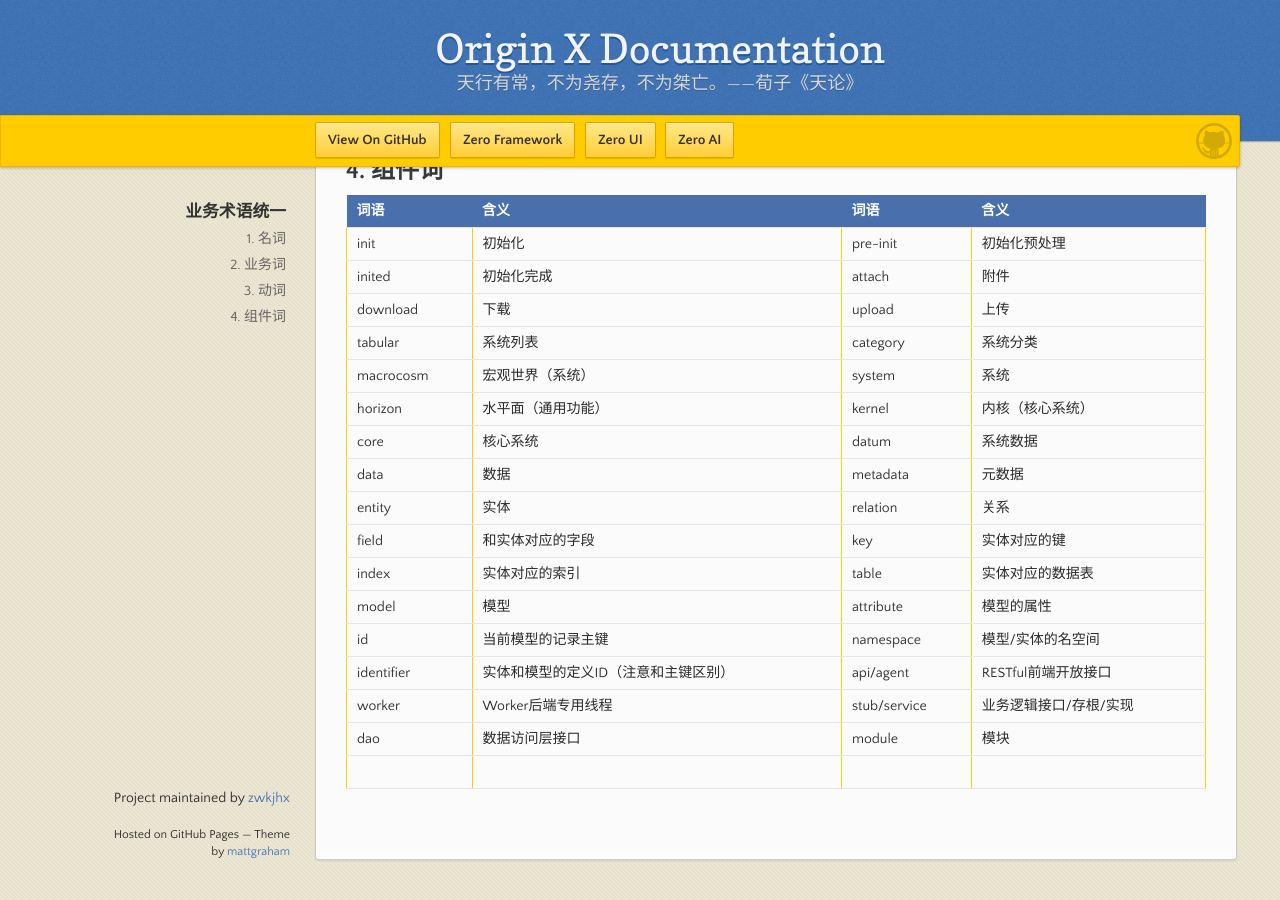
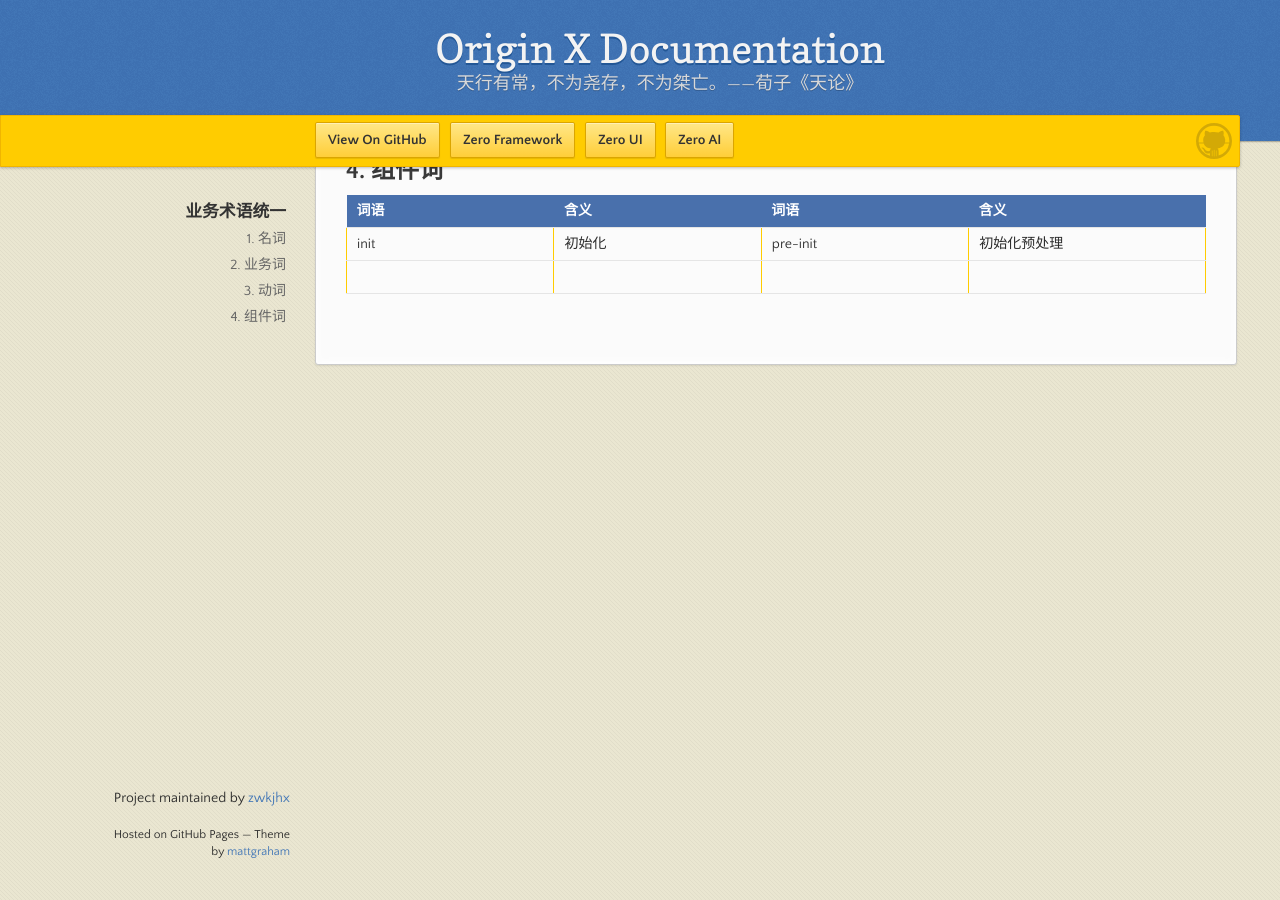
Before and after one commit to zwkjhx/ox-doc, a Jekyll site: the page built from specification/main/spc-000-ye-wu-zhu-yu-gui-fan.md, in a window 1280 px wide and 900 px high, scrolled down 1040 px. Built offline with Jekyll 4.4.1, drawn with Linux system fonts in a browser that asks for light colours; our own code applies the rules of GitHub Pages for plain Markdown files.

Commit message:
Track 2 files into repository.
- modified .idea/workspace.xml
- modified specification/main/spc-000-ye-wu-zhu-yu-gui-fan.md

Auto commit by GitBook Editor

```diff
--- a/specification/main/spc-000-ye-wu-zhu-yu-gui-fan.md
+++ b/specification/main/spc-000-ye-wu-zhu-yu-gui-fan.md
@@ -41,19 +41,4 @@
 | 词语 | 含义 | 词语 | 含义 |
 | :--- | :--- | :--- | :--- |
 | init | 初始化 | pre-init | 初始化预处理 |
-| inited | 初始化完成 | attach | 附件 |
-| download | 下载 | upload | 上传 |
-| tabular | 系统列表 | category | 系统分类 |
-| macrocosm | 宏观世界（系统） | system | 系统 |
-| horizon | 水平面（通用功能） | kernel | 内核（核心系统） |
-| core | 核心系统 | datum | 系统数据 |
-| data | 数据 | metadata | 元数据 |
-| entity | 实体 | relation | 关系 |
-| field | 和实体对应的字段 | key | 实体对应的键 |
-| index | 实体对应的索引 | table | 实体对应的数据表 |
-| model | 模型 | attribute | 模型的属性 |
-| id | 当前模型的记录主键 | namespace | 模型/实体的名空间 |
-| identifier | 实体和模型的定义ID（注意和主键区别） | api/agent | RESTful前端开放接口 |
-| worker | Worker后端专用线程 | stub/service | 业务逻辑接口/存根/实现 |
-| dao | 数据访问层接口 | module | 模块 |
 |  |  |  |  |
```
